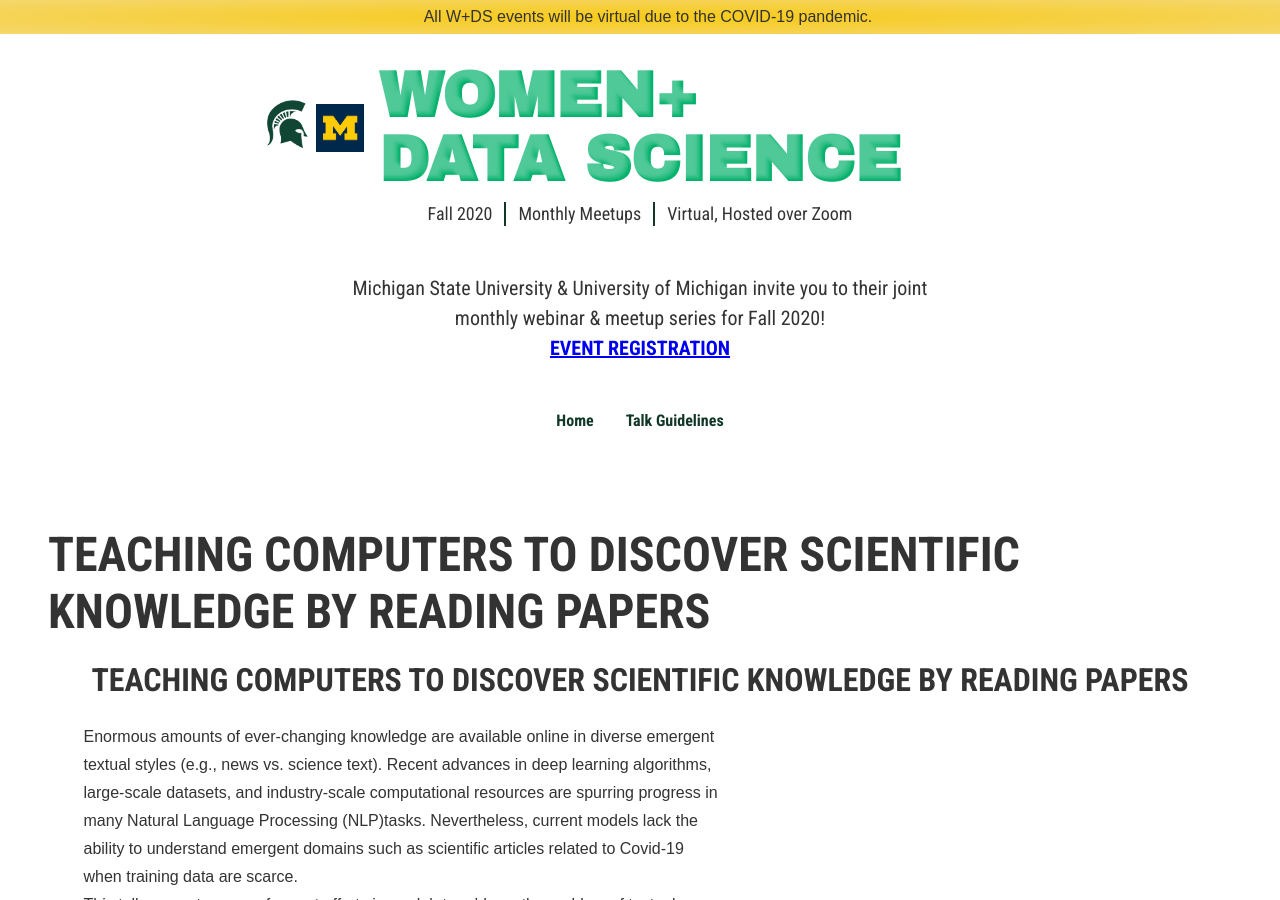
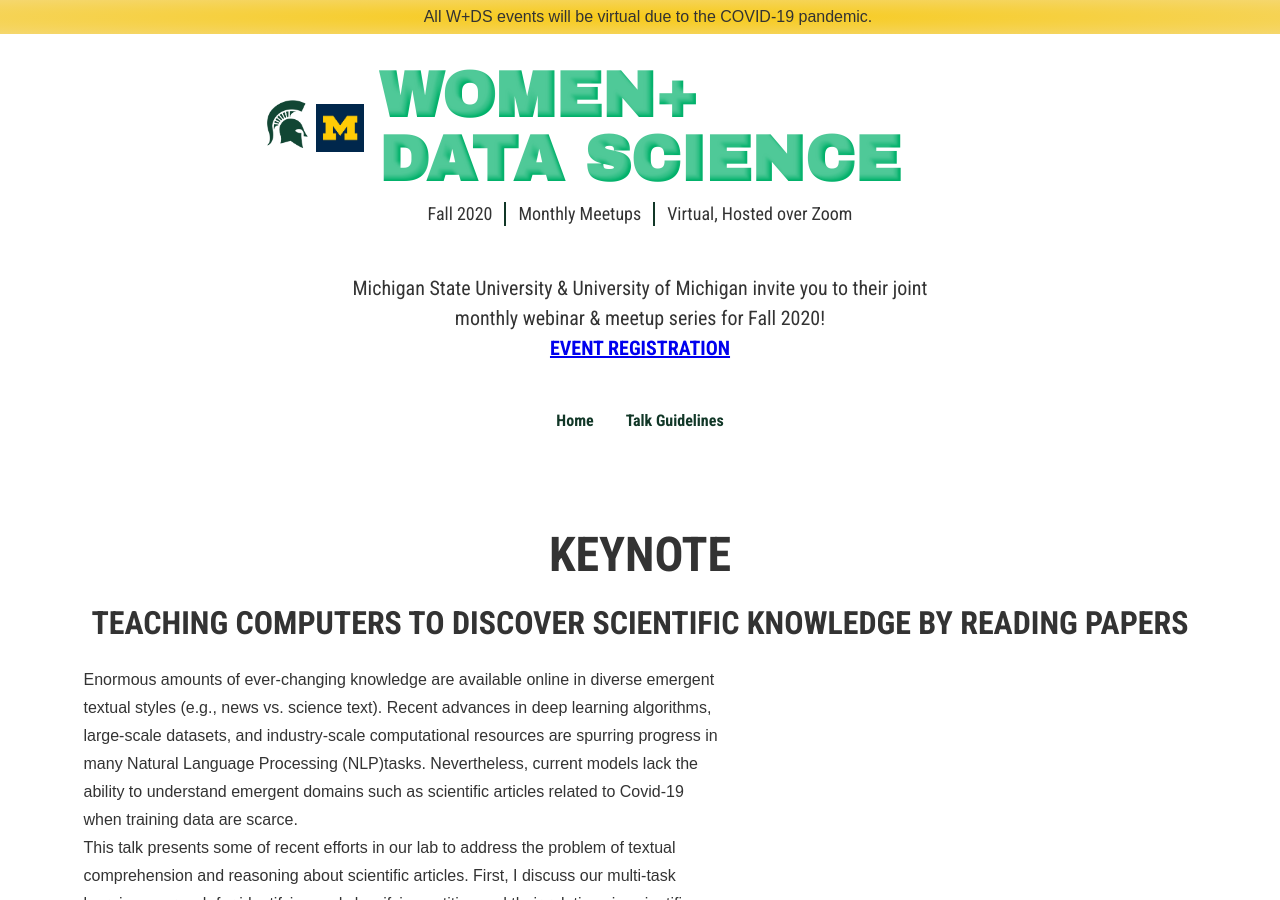
Before and after one commit to women-plus-datascience/women-plus-datascience.github.io, a Jekyll site: the page built from content/seminars/2020_09/keynote.md, in a window 1280 px wide and 900 px high. Built offline with Jekyll 4.4.1, drawn with Linux system fonts in a browser that asks for light colours; our own code applies the rules of GitHub Pages for plain Markdown files.

Commit message:
Update keynote.md

```diff
--- a/content/seminars/2020_09/keynote.md
+++ b/content/seminars/2020_09/keynote.md
@@ -1,3 +1,8 @@
+---
+layout: "page"
+title: "Keynote"
+weight: 4
+---
 # Teaching computers to discover scientific knowledge by reading papers
 
 Enormous amounts of ever-changing knowledge are available online in diverse emergent textual styles (e.g., news vs. science text).
```
